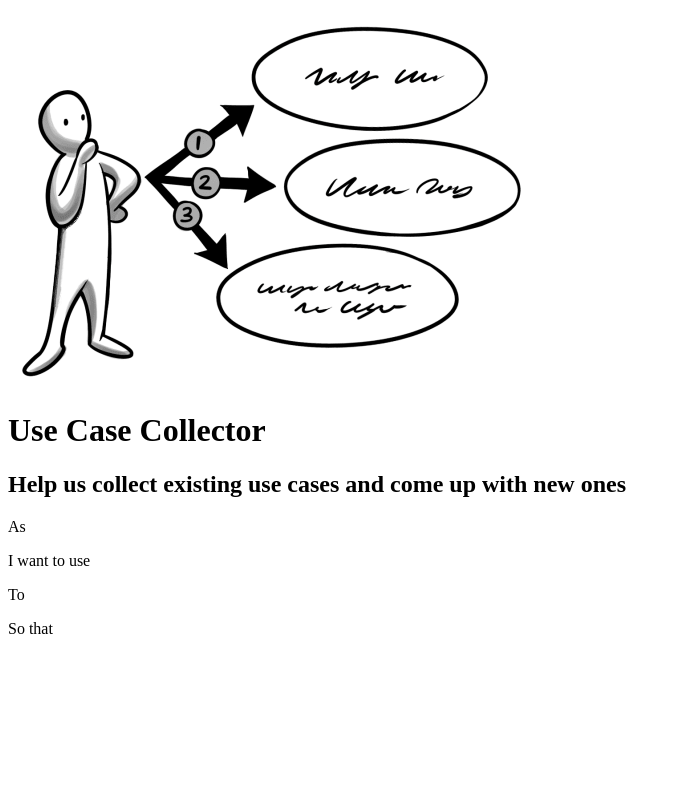
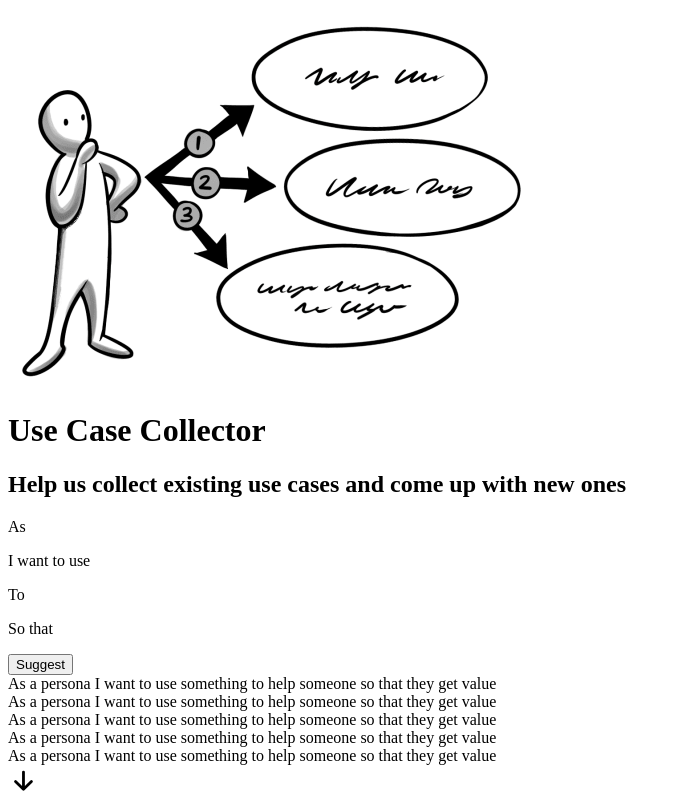
Before and after one commit to spikelab/usecasecollector, a Svelte app: page / in a window 1280 px wide. Shown: the whole page, without its empty margins (0-681 px from the left). Built offline with nearby package versions, Linux system fonts and the light colour scheme.

Commit message:
Structure for the simple page with no sidebars - added all elements that will be needed as svelte components

```diff
--- a/src/App.svelte
+++ b/src/App.svelte
@@ -1,7 +1,10 @@
 <script>
     import Header from "./Header.svelte";
     import UseCaseInput from "./UseCaseInput.svelte";
+import UseCaseList from "./UseCaseList.svelte";
 </script>
 
-<Header/>
-<UseCaseInput/>
+<Header></Header>
+<UseCaseInput></UseCaseInput>
+<UseCaseList></UseCaseList>
+<svg width="30px" height="30px" xmlns="http://www.w3.org/2000/svg" viewBox="0 0 16 16" fill="currentColor" color="#000000"><path fill-rule="evenodd" d="M13.03 8.22a.75.75 0 010 1.06l-4.25 4.25a.75.75 0 01-1.06 0L3.47 9.28a.75.75 0 011.06-1.06l2.97 2.97V3.75a.75.75 0 011.5 0v7.44l2.97-2.97a.75.75 0 011.06 0z"></path></svg>
--- a/src/Button.svelte
+++ b/src/Button.svelte
@@ -0,0 +1,3 @@
+<button>
+    Suggest
+</button>
--- a/src/UseCase.svelte
+++ b/src/UseCase.svelte
@@ -0,0 +1,7 @@
+<script>
+</script>
+
+<style>
+</style>
+
+<div>As a persona I want to use something to help someone so that they get value</div>
--- a/src/UseCaseInput.svelte
+++ b/src/UseCaseInput.svelte
@@ -1,4 +1,5 @@
 <script>
+    import Button from "./Button.svelte"
 </script>
 
 <main>
@@ -6,6 +7,7 @@
     <p>I want to use</p>
     <p>To</p>
     <p>So that</p>
+    <Button></Button>
 </main>
 
 <style>
--- a/src/UseCaseList.svelte
+++ b/src/UseCaseList.svelte
@@ -0,0 +1,9 @@
+<script>
+    import UseCase from "./UseCase.svelte"
+</script>
+
+<UseCase></UseCase>
+<UseCase></UseCase>
+<UseCase></UseCase>
+<UseCase></UseCase>
+<UseCase>ß</UseCase>
```
